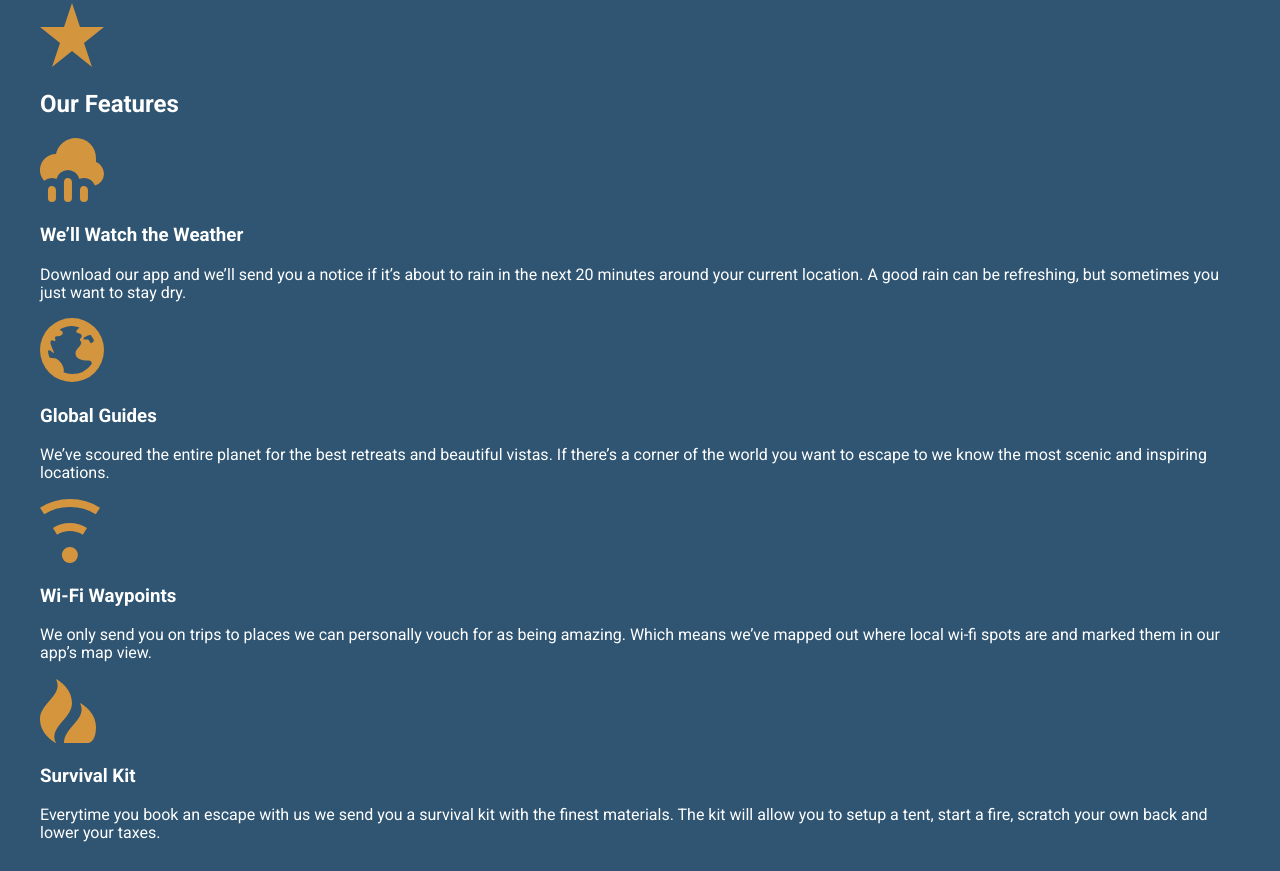
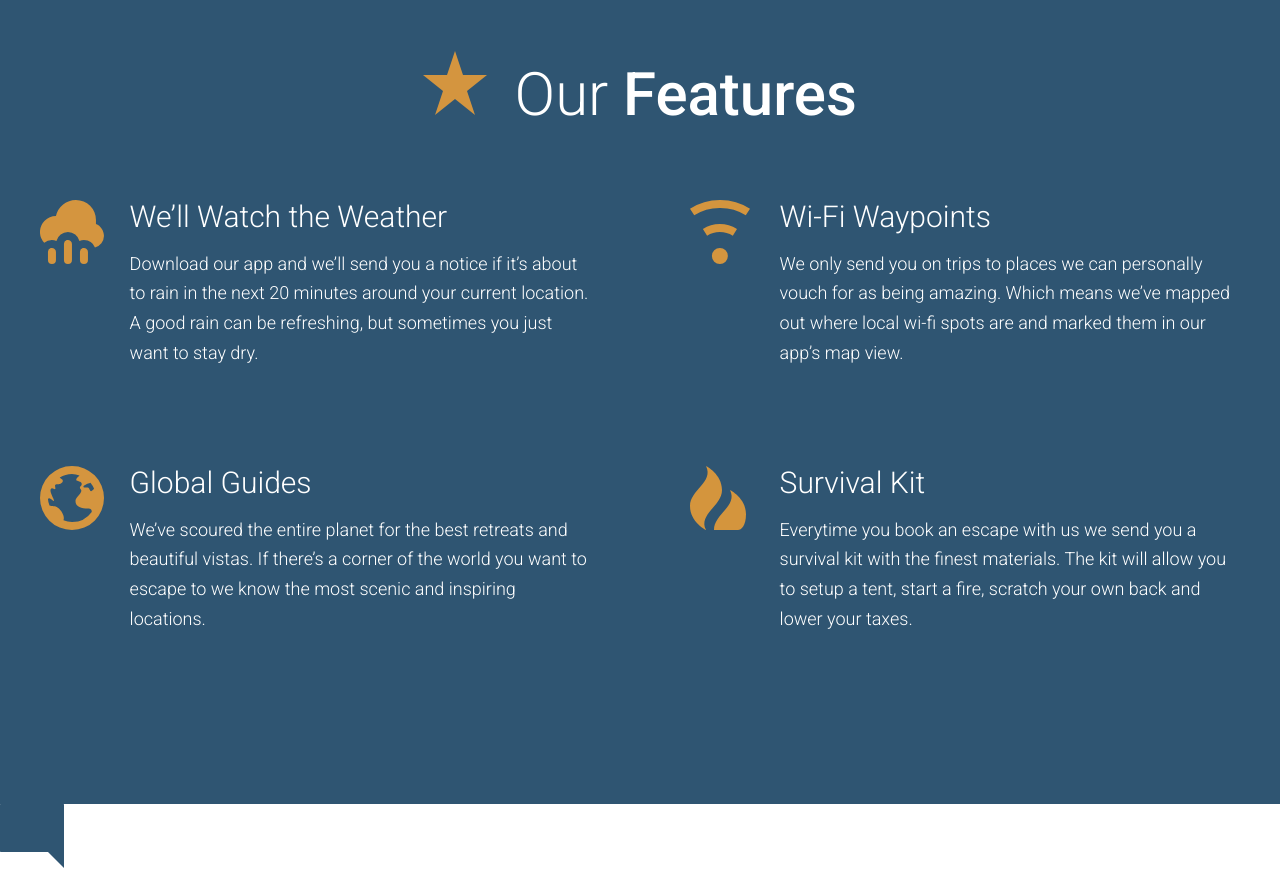
Before and after one commit to arjolb/fake-travel-site, a website: page app/index.html in a window 1280 px wide. Shown: the part 2260-3131 px from the top of the page. Drawn offline with Linux system fonts and the light colour scheme.

Commit message:
Complete Our Features section

```diff
--- a/app/assets/styles/base/_global.css
+++ b/app/assets/styles/base/_global.css
@@ -1,5 +1,8 @@
 *{
     box-sizing: border-box;
+}
+html{
+    scroll-behavior:smooth;
 }
 body{
     font-family: 'Roboto',sans-serif;
--- a/app/assets/styles/base/_mixins.css
+++ b/app/assets/styles/base/_mixins.css
@@ -16,7 +16,7 @@
     }
   }
 
-  @define-mixin clearFix{
+  @define-mixin clearfix{
     &::after{
       content: "";
       clear: both;
--- /dev/null
+++ b/app/assets/styles/modules/_feature-item.css
@@ -0,0 +1,26 @@
+.feature-item{
+    position: relative;
+    margin-bottom: 6.15rem;
+    @mixin atSmall{
+        padding-left: 5.6rem;
+    }
+    &_icon{
+        display: block;
+        margin: 0 auto;
+        @mixin atSmall{
+            position: absolute;
+            left: 0;        }
+    }
+    &_title{
+        font-size: 1.6rem;
+        font-weight: 300;
+        margin-top: .7em;
+        margin-bottom: 0.9rem;
+        text-align: center;
+        @mixin atSmall{
+            font-size: 1.875rem;
+            margin-top: 1 em;
+            text-align:left;
+        }
+    }
+}
--- a/app/assets/styles/modules/_generic-content.css
+++ b/app/assets/styles/modules/_generic-content.css
@@ -1,7 +1,8 @@
 .generic-content{
     p{
         line-height:1.65;
+        font-weight: 300;
         font-size:1.125rem;
-        margin: 1.75rem 0;
+        margin: 0 0 1.75rem 0;
     }
 }
--- a/app/assets/styles/modules/_row.css
+++ b/app/assets/styles/modules/_row.css
@@ -1,12 +1,18 @@
 .row{
-    @mixin clearFix;
-    &--gutters {
+    @mixin clearfix;
+    overflow: hidden;
+    &-gutters{
         margin-right: -65px;
-      }
-
-      &--gutters > div {
+    }
+    &-gutters>div{
         padding-right: 65px;
-      }
+    }
+    &-gutters-large{
+        margin-right: -100px;
+    }
+    &-gutters-large>div{
+        padding-right: 100px;
+    }
     @mixin atMedium{
         &_medium-4{
             float: left;
@@ -25,8 +31,13 @@
         &_medium-bottom-margin-until-medium{
             margin-bottom: 0;
         }
+        &_medium-6{
+            float: left;
+            width: 50%;
+        }
     }
     &_medium-bottom-margin-until-medium{
             margin-bottom: 1rem;
         }
+
 }
--- /dev/null
+++ b/app/assets/styles/modules/_section-title.css
@@ -0,0 +1,21 @@
+.section-title{
+    font-size: 2.2rem;
+    text-align: center;
+    font-weight: 300;
+
+    @mixin atSmall{
+        font-size:3.75rem;
+    }
+
+    strong{
+        font-weight: 500;
+    }
+    &_icon{
+        display: block;
+        margin: 0 auto .6rem auto;
+    @mixin atSmall{
+        margin: 0 .8rem 0 0;
+        display: inline-block;
+    }
+    }
+}
--- a/app/assets/styles/styles.css
+++ b/app/assets/styles/styles.css
@@ -9,3 +9,5 @@
 @import 'modules/_headline';
 @import 'modules/_row';
 @import 'modules/_generic-content';
+@import 'modules/_section-title';
+@import 'modules/_feature-item';
--- a/app/css/styles.css
+++ b/app/css/styles.css
@@ -353,6 +353,10 @@ template {
     box-sizing: border-box;
 }
 
+html{
+    scroll-behavior:smooth;
+}
+
 body{
     font-family: 'Roboto',sans-serif;
     color: #333;
@@ -549,19 +553,32 @@ a{
         margin-top: 0;
     }
 
+.row{
+    overflow: hidden;
+
+}
+
 .row::after{
       content: "";
       clear: both;
       display: table;
   }
 
-.row--gutters {
+.row-gutters{
         margin-right: -65px;
-      }
+    }
 
-.row--gutters > div {
+.row-gutters>div{
         padding-right: 65px;
-      }
+    }
+
+.row-gutters-large{
+        margin-right: -100px;
+    }
+
+.row-gutters-large>div{
+        padding-right: 100px;
+    }
 
 @media (min-width: 800px) {
         .row_medium-4{
@@ -581,6 +598,10 @@ a{
         .row_medium-bottom-margin-until-medium{
             margin-bottom: 0;
         }
+        .row_medium-6{
+            float: left;
+            width: 50%;
+        }
     }
 
 .row_medium-bottom-margin-until-medium{
@@ -589,6 +610,79 @@ a{
 
 .generic-content p{
         line-height:1.65;
+        font-weight: 300;
         font-size:1.125rem;
-        margin: 1.75rem 0;
+        margin: 0 0 1.75rem 0;
     }
+
+.section-title{
+    font-size: 2.2rem;
+    text-align: center;
+    font-weight: 300;
+}
+
+@media (min-width: 530px) {
+
+.section-title{
+        font-size:3.75rem
+}
+    }
+
+.section-title strong{
+        font-weight: 500;
+    }
+
+.section-title_icon{
+        display: block;
+        margin: 0 auto .6rem auto;
+    }
+
+@media (min-width: 530px) {
+
+.section-title_icon{
+        margin: 0 .8rem 0 0;
+        display: inline-block
+    }
+    }
+
+.feature-item{
+    position: relative;
+    margin-bottom: 6.15rem;
+}
+
+@media (min-width: 530px) {
+
+.feature-item{
+        padding-left: 5.6rem
+}
+    }
+
+.feature-item_icon{
+        display: block;
+        margin: 0 auto;
+    }
+
+@media (min-width: 530px) {
+
+.feature-item_icon{
+            position: absolute;
+            left: 0
+    }
+    }
+
+.feature-item_title{
+        font-size: 1.6rem;
+        font-weight: 300;
+        margin-top: .7em;
+        margin-bottom: 0.9rem;
+        text-align: center;
+    }
+
+@media (min-width: 530px) {
+
+.feature-item_title{
+            font-size: 1.875rem;
+            margin-top: 1 em;
+            text-align:left
+    }
+    }
--- a/app/index.html
+++ b/app/index.html
@@ -49,8 +49,8 @@
             <img sizes="(min-width:976px) 976px,vw" srcset="assets/images/first-trip-low-res.jpg 565w,assets/images/first-trip.jpg 976w,assets/images/first-trip-hi-dpi.jpg 1952w" alt="Couple walking down a street.">
         </div>
 
-       <div class="row row-gutters">
-
+       <div class="row">
+        <div class="row-gutters">
         <div class="row_medium-4 row_medium-4-larger row_medium-bottom-margin-until-medium">
           <picture>
             <source sizes="404px" srcset="assets/images/our-start.jpg 404w,assets/images/our-start-hi-dpi.jpg 808w" media="(min-width: 1020px)">
@@ -67,32 +67,49 @@
                 <p>Duis aute irure dolor in reprehenderit in voluptate velit esse cillum dolore eu fugiat nulla pariatur. Excepteur sint occaecat cupidatat non proident, sunt in culpa qui officia deserunt mollit anim id est laborum velit esse cillum <strong>dolore eu fugiat.</strong></p>
             </div>
         </div>
-
+      </div>
         </div>
         </div>
   </div>
 
   <div id="features" class="page-section page-section_blue">
    <div class="wrapper">
-    <img src="assets/images/icons/star.svg">
-    <h2>Our Features</h2>
+    <h2 class="section-title"><img src="assets/images/icons/star.svg" class="section-title_icon">
+      Our <strong>Features</strong></h2>
 
-    <img src="assets/images/icons/rain.svg">
-    <h3>We&rsquo;ll Watch the Weather</h3>
-    <p>Download our app and we&rsquo;ll send you a notice if it&rsquo;s about to rain in the next 20 minutes around your current location. A good rain can be refreshing, but sometimes you just want to stay dry.</p>
-
-    <img src="assets/images/icons/globe.svg">
-    <h3>Global Guides</h3>
-    <p>We&rsquo;ve scoured the entire planet for the best retreats and beautiful vistas. If there&rsquo;s a corner of the world you want to escape to we know the most scenic and inspiring locations.</p>
-
-    <img src="assets/images/icons/wifi.svg">
-    <h3>Wi-Fi Waypoints</h3>
-    <p>We only send you on trips to places we can personally vouch for as being amazing. Which means we&rsquo;ve mapped out where local wi-fi spots are and marked them in our app&rsquo;s map view.</p>
-
-    <img src="assets/images/icons/fire.svg">
-    <h3>Survival Kit</h3>
-    <p>Everytime you book an escape with us we send you a survival kit with the finest materials. The kit will allow you to setup a tent, start a fire, scratch your own back and lower your taxes.</p>
-   </div>
+    <div class="row">
+     <div class="row-gutters-large generic-content">
+      <div class="row_medium-6">
+        <!-- feature-item -->
+        <div class="feature-item">
+            <img class="feature-item_icon" src="assets/images/icons/rain.svg">
+            <h3 class="feature-item_title">We&rsquo;ll Watch the Weather</h3>
+            <p>Download our app and we&rsquo;ll send you a notice if it&rsquo;s about to rain in the next 20 minutes around your current location. A good rain can be refreshing, but sometimes you just want to stay dry.</p>
+        </div><!-- /feature-item -->
+         <!-- feature-item -->
+         <div class="feature-item">
+            <img class="feature-item_icon" src="assets/images/icons/globe.svg">
+            <h3 class="feature-item_title">Global Guides</h3>
+            <p>We&rsquo;ve scoured the entire planet for the best retreats and beautiful vistas. If there&rsquo;s a corner of the world you want to escape to we know the most scenic and inspiring locations.</p>
+         </div><!-- /feature-item -->
+      </div>
+      <div class="row_medium-6">
+          <!-- feature-item -->
+          <div class="feature-item">
+            <img class="feature-item_icon" src="assets/images/icons/wifi.svg">
+            <h3 class="feature-item_title">Wi-Fi Waypoints</h3>
+            <p>We only send you on trips to places we can personally vouch for as being amazing. Which means we&rsquo;ve mapped out where local wi-fi spots are and marked them in our app&rsquo;s map view.</p>
+          </div><!-- /feature-item -->
+          <!-- feature-item -->
+          <div class="feature-item">
+            <img class="feature-item_icon" src="assets/images/icons/fire.svg">
+            <h3 class="feature-item_title">Survival Kit</h3>
+            <p>Everytime you book an escape with us we send you a survival kit with the finest materials. The kit will allow you to setup a tent, start a fire, scratch your own back and lower your taxes.</p>
+          </div>
+      </div>
+    </div>
+    </div>
+    </div>
   </div>
 
   <div id="testimonials">
```
